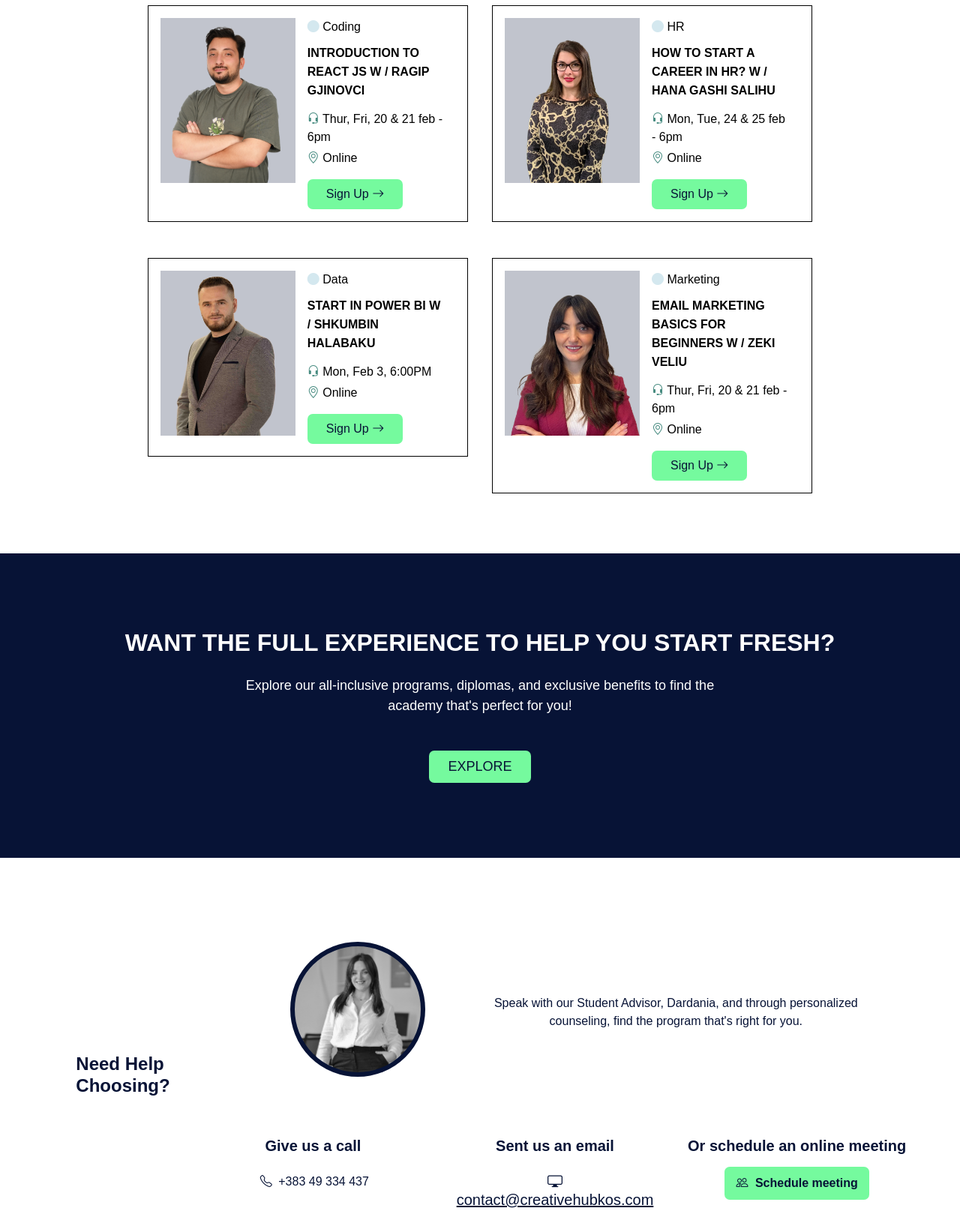
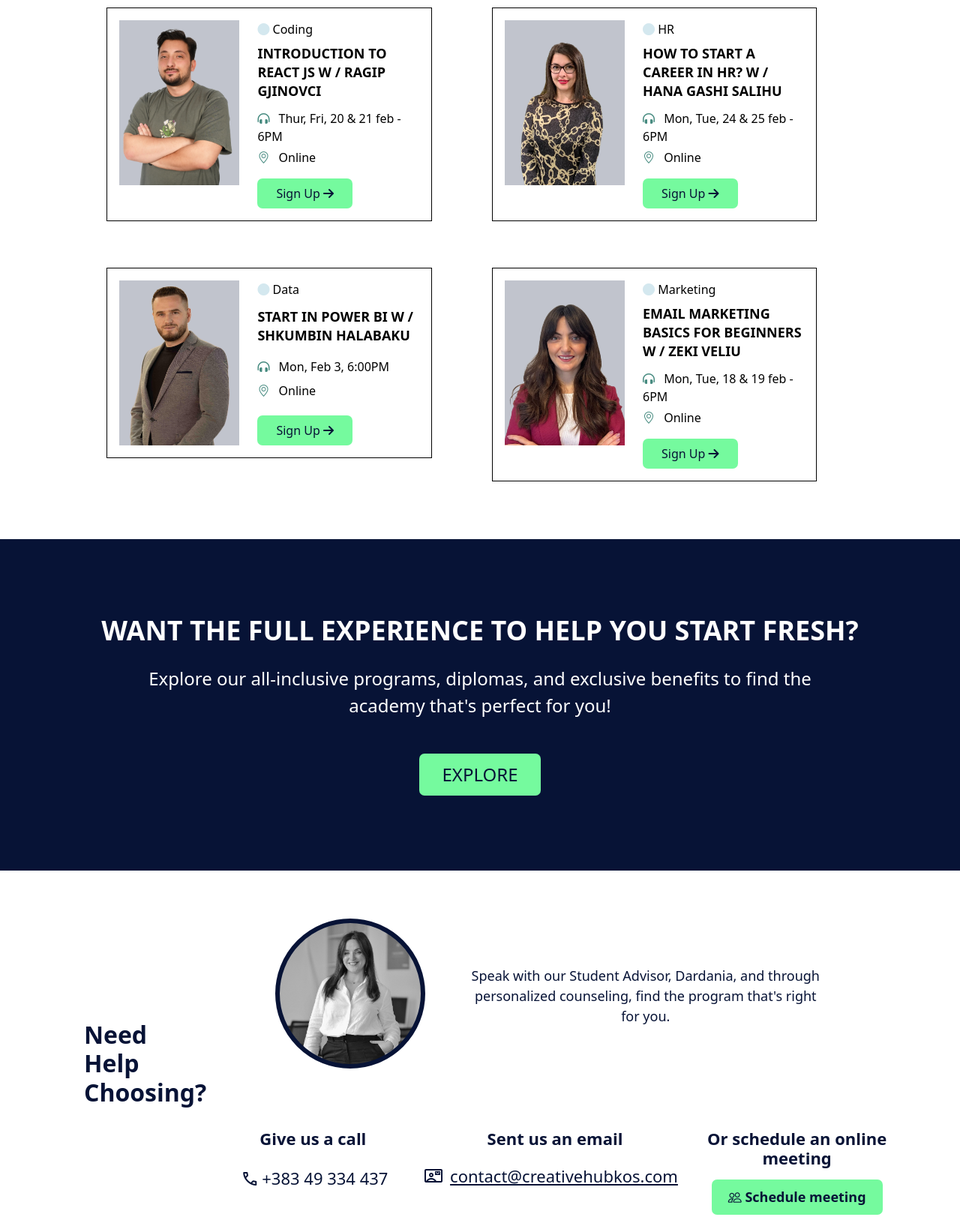
Before and after one commit to anisaberjani1/CreativeHub-LandingPage, a plain HTML site: page index.html in a window 1280 px wide. Shown: the part 472-2099 px from the top of the page at 75% size. Drawn offline with nearby package versions, Linux system fonts and the light colour scheme.

Commit message:
Some modifications

```diff
--- a/index.html
+++ b/index.html
@@ -14,25 +14,33 @@
       rel="stylesheet"
       href="https://cdn.jsdelivr.net/npm/bootstrap-icons@1.11.3/font/bootstrap-icons.min.css"
     />
+    <link rel="stylesheet" href="https://fonts.googleapis.com/css2?family=Material+Symbols+Outlined:wght,FILL,GRAD@300,0,0" />
     <link rel="stylesheet" href="./style.css" />
   </head>
   <body>
+    <!-- Header section -->
     <div class="header">
       <p class="header-text m-0">Successful careers <b>made possible.</b></p>
-      <p class="header-number m-0">
-        <i class="bi bi-telephone text-white p-1"></i>
+      <p class="header-number m-0 d-flex">
+        <i class="material-symbols-outlined px-2">
+          phone_in_talk
+          </i>
         +383 49 334 437
       </p>
     </div>
-    <div class="small-screen-navbar d-flex justify-content-between px-5 py-2">
+
+    <!-- Navigation bar for small screen -->
+    <div class="small-screen-navbar d-flex justify-content-between px-4 py-3">
       <div class="navbar-logo">
         <img src="./images/small-screen-logo.png" alt="logo" width="45px" />
         <h5 class="navbar-logo-title-small m-0 px-1">Creative Hub</h5>
       </div>
-      <span class="hamburger-menu">
-        <i class="bi bi-list h1 text-white"></i>
+      <span class="hamburger-menu d-flex align-items-center">
+        <i class="fa-solid fa-bars fa-2xl" style="color: #ffffff;"></i>
       </span>
     </div>
+
+    <!-- Navigation bar -->
     <div class="page-navbar">
       <div class="navbar-logo">
         <img src="./images/ch-logo.png" alt="logo" width="45px" />
@@ -57,7 +65,11 @@
         </li>
       </ul>
     </div>
+
+    <!-- Big screen main content background -->
     <div class="main-content-bg"></div>
+
+    <!-- Main Content section / Cards -->
     <div class="main-content">
       <div class="main-content-text">
         <h1 class="main-content-text-title">Make the first (free) move</h1>
@@ -66,12 +78,13 @@
           your journey. Explore the upcoming courses below!
         </p>
       </div>
+      <!-- Cards -->
       <div class="main-content-cards">
         <div class="row g-5">
           <div class="col-lg-6 col-md-6 col-12 px-3">
             <div class="course-card p-3 d-flex">
               <div class="course-card-img card-img-1 flex-shrink-0"></div>
-              <div class="course-card-info px-3">
+              <div class="course-card-info ps-4">
                 <p class="course-card-subject m-0">
                   <i class="bi bi-circle-fill"></i> Coding
                 </p>
@@ -79,16 +92,16 @@
                   Introduction to React js w / Ragip Gjinovci
                 </h6>
                 <p class="course-card-date m-0 py-1">
-                  <i class="bi bi-headset icon-info"></i>
-                  Thur, Fri, 20 & 21 feb - 6pm
+                  <i class="fa-solid fa-headphones-simple" style="color: #478b80;"></i>
+                  <span class="px-2">Thur, Fri, 20 & 21 feb - 6PM</span>
                 </p>
                 <p class="course-card-location">
                   <i class="bi bi-geo-alt fw-bold icon-info"></i>
-                  Online
+                  <span class="px-2">Online</span>
                 </p>
                 <button class="course-card-btn">
                   <a href="./registerRJ.html" class="register-link">
-                    Sign Up <i class="bi bi-arrow-right"></i>
+                    Sign Up <i class="fa-solid fa-arrow-right" style="color: #071336;"></i>
                   </a>
                 </button>
               </div>
@@ -97,36 +110,51 @@
           <div class="col-lg-6 col-md-6 col-12 px-3">
             <div class="course-card d-flex p-3">
               <div class="course-card-img card-img-2 flex-shrink-0"></div>
-              <div class="course-card-info px-3">
+              <div class="course-card-info ps-4">
                 <p class="course-card-subject m-0"><i class="bi bi-circle-fill"></i> HR</p>
                 <h6 class="course-card-title">How to start a career in hr? W / Hana Gashi Salihu</h6>
-                <p class="course-card-date m-0 py-1"><i class="bi bi-headset icon-info"></i> Mon, Tue, 24 & 25 feb - 6pm</p>
-                <p class="course-card-location"><i class="bi bi-geo-alt fw-bold icon-info"></i> Online</p>
-                <button class="course-card-btn"><a href="./registerHR.html" class="register-link">Sign Up <i class="bi bi-arrow-right"></i></a></button>
+                <p class="course-card-date m-0 py-1">
+                  <i class="fa-solid fa-headphones-simple" style="color: #478b80;"></i>
+                  <span class="px-2">Mon, Tue, 24 & 25 feb - 6PM</span>
+                  </p>
+                <p class="course-card-location">
+                  <i class="bi bi-geo-alt fw-bold icon-info"></i>
+                  <span class="px-2">Online</span></p>
+                <button class="course-card-btn"><a href="./registerHR.html" class="register-link">Sign Up <i class="fa-solid fa-arrow-right" style="color: #071336;"></i></a></button>
               </div>
             </div>
           </div>
           <div class="col-lg-6 col-md-6 col-12 px-3">
             <div class="course-card d-flex p-3">
               <div class="course-card-img card-img-3 flex-shrink-0"></div>
-              <div class="course-card-info px-3">
+              <div class="course-card-info ps-4">
                 <p class="course-card-subject m-0"><i class="bi bi-circle-fill"></i> Data</p>
                 <h6 class="course-card-title">Start in Power BI W / Shkumbin Halabaku</h6>
-                <p class="course-card-date m-0 py-1"><i class="bi bi-headset icon-info"></i> Mon, Feb 3, 6:00PM</p>
-                <p class="course-card-location"><i class="bi bi-geo-alt fw-bold icon-info"></i> Online</p>
-                <button class="course-card-btn">Sign Up <i class="bi bi-arrow-right"></i></button>
+                <p class="course-card-date m-0 py-1">
+                  <i class="fa-solid fa-headphones-simple" style="color: #478b80;"></i>
+                  <span class="px-2">Mon, Feb 3, 6:00PM</span>
+                </p>
+                <p class="course-card-location">
+                  <i class="bi bi-geo-alt fw-bold icon-info"></i>
+                  <span class="px-2">Online</span></p>
+                <button class="course-card-btn">Sign Up <i class="fa-solid fa-arrow-right" style="color: #071336;"></i></button>
               </div>
             </div>
           </div>
           <div class="col-lg-6 col-md-6 col-12 px-3">
             <div class="course-card d-flex p-3">
               <div class="course-card-img card-img-4 flex-shrink-0"></div>
-              <div class="course-card-info px-3">
+              <div class="course-card-info ps-4">
                 <p class="course-card-subject m-0"><i class="bi bi-circle-fill"></i> Marketing</p>
                 <h6 class="course-card-title">Email marketing basics for beginners w / Zeki Veliu</h6>
-                <p class="course-card-date m-0 py-1"><i class="bi bi-headset icon-info"></i> Thur, Fri, 20 & 21 feb - 6pm</p>
-                <p class="course-card-location"><i class="bi bi-geo-alt fw-bold icon-info"></i> Online</p>
-                <button class="course-card-btn"><a href="./registerMB.html" class="register-link">Sign Up <i class="bi bi-arrow-right"></i></a></button>
+                <p class="course-card-date m-0 py-1">
+                  <i class="fa-solid fa-headphones-simple" style="color: #478b80;"></i>
+                  <span class="px-2">Mon, Tue, 18 & 19 feb - 6PM</span>
+                </p>
+                <p class="course-card-location">
+                  <i class="bi bi-geo-alt icon-info"></i>
+                  <span class="px-2">Online</span></p>
+                  <button class="course-card-btn"><a href="./registerMB.html" class="register-link">Sign Up <i class="fa-solid fa-arrow-right" style="color: #071336;"></i></a></button>
               </div>
             </div>
           </div>
@@ -134,6 +162,8 @@
         </div>
       </div>
     </div>
+
+    <!-- Explore section -->
     <div class="explore-section">
       <h2 class="explore-title">
         Want the full experience to help you start fresh?
@@ -146,8 +176,9 @@
       <button class="explore-btn">Explore</button>
     </div>
 
+    <!-- Contact section -->
     <div class="contact-section">
-      <div class="row g-5 m-2">
+      <div class="row g-5">
         <div class="col-12 col-md-2 d-flex align-items-center justify-content-center">
           <h4 class="contact-rightside ps-md-5" id="contact-title">Need Help Choosing?</h4>
         </div>
@@ -157,7 +188,7 @@
               <div class="contact-img"></div>
             </div>
 
-            <div class="col-12 col-md-8 d-flex align-items-center justify-content-center">
+            <div class="col-12 col-md-8 d-flex align-items-center justify-content-start ps-5">
               <p class="contact-text-info text-center">
                 Speak with our Student Advisor, Dardania, and through
                 personalized counseling, find the program that's right for you.
@@ -168,23 +199,27 @@
           <div class="row p-1 text-center mt-5">
             <div class="col-12 col-md-4 mb-4 mb-md-0">
               <h5 class="contact-title mb-4">Give us a call</h5>
-              <p class="contact-paragraph">
-                <i class="bi bi-telephone px-1"></i>
+              <p class="contact-paragraph d-flex justify-content-center align-items-center">
+                <i class="material-symbols-outlined px-1">
+                  call
+                  </i>
                 +383 49 334 437
               </p>
             </div>
             <div class="col-12 col-md-4 mb-4 mb-md-0">
               <h5 class="contact-title mb-4">Sent us an email</h5>
-              <h5 class="contact-paragraph ">
-                <i class="bi bi-display d-none d-md-inline"></i>
+              <h5 class="contact-paragraph d-flex justify-content-center align-items-center">
+                <i class="material-symbols-outlined">
+                  contact_mail
+                  </i>
                 <a href="#" class="contact-paragraph-a">contact@creativehubkos.com</a>
               </h5>
             </div>
             <div class="col-12 col-md-4">
               <h5 class="contact-title mb-3">Or schedule an online meeting</h5>
               <button class="contact-btn">
-                <i class="bi bi-people contact-icon"></i>
-                Schedule meeting
+                <i class="bi bi-people"></i>
+                <span>Schedule meeting</span>
               </button>
             </div>
           </div>
@@ -192,19 +227,20 @@
       </div>
     </div>
 
+    <!-- Footer section -->
     <div class="page-footer">
       <div class="row columns-footer g-5">
         <div class="col-12 col-md-3">
           <div class="footer-logo mb-3">
             <img src="./images/footer-logo.png" alt="foooter-logo" width="200px">
           </div>
-          <h6 class="footer-title mb-5">
+          <h6 class="footer-title-socials mb-5">
             Successful careers <b>made possible</b>.
           </h6>
           <p class="footer-text my-1">
             Follow us on Social Media
           </p>
-          <div class="footer-icons d-flex justify-content-between fs-4">
+          <div class="footer-icons d-flex justify-content-around  fs-3">
             <i class="bi bi-facebook"></i>
             <i class="bi bi-instagram"></i>
             <i class="bi bi-linkedin"></i>
@@ -246,5 +282,8 @@
     </div>
 
 
+    <script src="https://cdn.jsdelivr.net/npm/bootstrap@5.3.3/dist/js/bootstrap.bundle.min.js"></script>
+
+    <script src="https://kit.fontawesome.com/2b9dd81da9.js" crossorigin="anonymous"></script>
   </body>
 </html>
--- a/style.css
+++ b/style.css
@@ -1,12 +1,13 @@
+@import url('https://fonts.googleapis.com/css2?family=Manrope:wght@200..800&display=swap');
+/* @import url('https://fonts.googleapis.com/css2?family=Inter:ital,opsz,wght@0,14..32,100..900;1,14..32,100..900&family=Manrope:wght@200..800&display=swap'); */
 * {
   margin: 0;
   padding: 0;
   box-sizing: border-box;
 }
-body {
-  font-family: sans-serif;
-}
 
+
+/* Header section */
 .header {
   background-color: #071336;
   color: white;
@@ -15,16 +16,18 @@ body {
   align-items: end;
   padding: 7px 100px;
   font-weight: 400;
+  font-size: 1em;
 }
 
 .small-screen-navbar {
   display: none !important;
 }
 
+/* Navigation bar */
 .page-navbar {
   display: flex;
   justify-content: space-between;
-  padding: 20px 100px;
+  padding: 25px 90px;
   color: #071336;
   background-color: transparent;
 }
@@ -56,6 +59,8 @@ body {
   font-weight: 500;
 }
 
+
+/* Background for big screen */
 .main-content-bg {
   display: none;
   position: absolute;
@@ -71,31 +76,37 @@ body {
   z-index: -1;
 }
 
+
+/* Main content / Cards */
 .main-content {
   width: 85%;
-  margin: 80px auto;
+  margin: 70px auto;
 }
 
 .main-content-text {
-  width: 50%;
-  margin: 10px auto;
+  width: 60%;
+  margin: 0px auto;
   text-align: center;
   color: #000;
 }
 
 .main-content-text-title {
   text-transform: uppercase;
-  font-weight: 600;
+  font-weight: 700;
+  font-size: 50px;
   margin-bottom: 30px;
 }
 
 .main-content-text-paragraph {
   padding: 0 60px;
+  font-size: 18px;
 }
 
+
+/* Cards */
 .main-content-cards {
-  width: 80%;
-  margin: 80px auto;
+  width: 90%;
+  margin: 70px auto;
 }
 
 .register-link {
@@ -104,8 +115,10 @@ body {
 }
 
 .course-card {
+  width: 90%;
   border: 1px solid black;
   background-color: white;
+  margin: 7px 0;
   display: flex;
   align-items: stretch;
 }
@@ -115,7 +128,7 @@ body {
   background-size: cover;
   background-repeat: no-repeat;
   background-position: top;
-  width: 180px;
+  width: 160px;
   height: 220px;
 }
 
@@ -125,7 +138,7 @@ body {
 
 .card-img-2 {
   background-image: url("./images/card-img-2.png");
-  background-position: 33%;
+  background-position: 35%;
 }
 
 .card-img-3 {
@@ -143,6 +156,11 @@ body {
   flex-direction: column;
   justify-content: space-between;
   flex-grow: 1;
+  font-weight: 500;
+}
+
+.course-card-subject{
+  font-size: 16px;
 }
 
 .bi-circle-fill {
@@ -151,13 +169,19 @@ body {
 
 .course-card-title {
   text-transform: uppercase;
-  font-weight: 600;
-  margin: 10px 0;
+  font-weight: 700;
+  margin: 8px 0;
   line-height: 25px;
+  font-size: 18px;
 }
 
 .icon-info {
+  font-weight: 900;
   color: #478b80;
+}
+
+.course-card-date{
+  font-size: 16px;
 }
 
 .course-card-btn,
@@ -169,44 +193,53 @@ body {
   color: #071336;
   width: auto;
   align-self: flex-start;
+  font-weight: 500;
+  font-size: 16px;
 }
 
+
+/* Explore section */
 .explore-section {
   background-color: #071336;
   text-align: center;
   color: white;
   padding: 100px 0;
 }
-
 .explore-title {
   text-transform: uppercase;
   margin-bottom: 25px;
-  font-weight: bold;
+  font-weight: 700;
+  font-size: 36px;
 }
 .explore-subtitle {
-  font-size: 18px;
+  font-weight: 300;
+  font-size: 24px;
+}
+.explore-btn {
+  text-transform: uppercase;
+  font-size: 24px;
+  font-weight: 500;
+  margin-top: 30px;
+  padding: 10px 30px;
 }
 
-.explore-btn {
-  text-transform: uppercase;
-  font-size: 18px;
-  font-weight: 500;
-  margin-top: 30px;
-}
 
+/* Contact section */
 .contact-section {
-  width: 95%;
   margin: 60px auto;
   color: #071336;
+  width: 90%;
 }
 
 .contact-rightside {
-  font-weight: 600;
+  width: 100%;
+  font-weight: 700;
+  font-size: 32px;
 }
 
 .contact-img {
-  width: 180px;
-  height: 180px;
+  width: 200px;
+  height: 200px;
   border: 6px solid #071336;
   background-image: url("./images/contact-img-final.jpg");
   background-size: cover;
@@ -216,11 +249,19 @@ body {
 }
 
 .contact-text-info {
-  width: 85%;
+  width: 80%;
+  font-weight: 500;
+  font-size: 18px;
 }
 
 .contact-title {
-  font-weight: 600;
+  font-weight: 700;
+  font-size: 22px;
+}
+
+.contact-paragraph{
+  font-weight: 500;
+  font-size: 22px;
 }
 
 .contact-paragraph-a {
@@ -232,14 +273,17 @@ body {
   border: none;
   background-color: #75fa9e;
   color: #071336;
-  padding: 10px 15px;
-  font-weight: 600;
+  padding: 10px 22px;
+  font-weight: 700;
   border-radius: 7px;
+  font-size: 18px;
 }
 
 .contact-icon {
   padding-right: 5px;
 }
+
+/* Footer section */
 
 .page-footer {
   background-color: #071336;
@@ -255,8 +299,13 @@ body {
   color: #8d93a5;
 }
 
+.footer-title-socials{
+  font-weight: 400;
+}
+
 .footer-title {
-  font-weight: bold;
+  font-weight: 700;
+  font-size: 18px;
 }
 
 .footer-icons {
@@ -280,9 +329,7 @@ body {
   .header {
     background-color: #fff;
     color: #071336;
-  }
-  .header-number {
-    font-weight: bold;
+    font-weight: 500;
   }
   .page-navbar {
     background-color: #071336;
@@ -362,25 +409,29 @@ body {
 }
 
 @media (max-width: 768px) {
+  .main-content-text{
+    width: 100%;
+    padding: 20px 17px;
+  }
+  .main-content-cards{
+    width: 100%;
+    margin-left: 20px;
+  }
   .course-card {
     flex-direction: row;
     align-items: center;
   }
-
   .course-card-img {
     width: 100px;
     height: 100px;
     align-self: flex-start;
   }
-
   .course-card-info {
     padding-left: 10px;
   }
-
   .course-card-title {
     font-size: 18px;
   }
-
   .course-card-btn {
     padding: 6px 15px;
     font-size: 14px;
@@ -388,21 +439,17 @@ body {
   .contact-section {
     padding: 10px;
   }
-
   .contact-img {
     width: 130px;
     height: 130px;
   }
-
   .contact-text-info {
     font-size: 14px;
   }
-
   .contact-btn {
     font-size: 16px;
     padding: 12px 20px;
   }
-
   .footer-logo img {
     width: 100%;
     max-width: 200px;
@@ -431,7 +478,7 @@ body {
   }
 
   .course-card-btn {
-    padding: 4px 10px;
+    padding: 10px 20px;
     font-size: 12px;
   }
 }
--- a/styleRegister.css
+++ b/styleRegister.css
@@ -28,7 +28,7 @@
 }
 
 .number-span {
-    display: inline-block; /* Visible by default */
+    display: inline-block;
 }
 
 .form-content{
```
